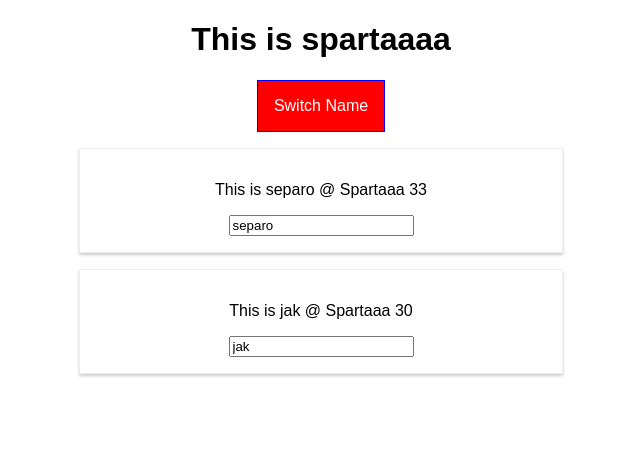
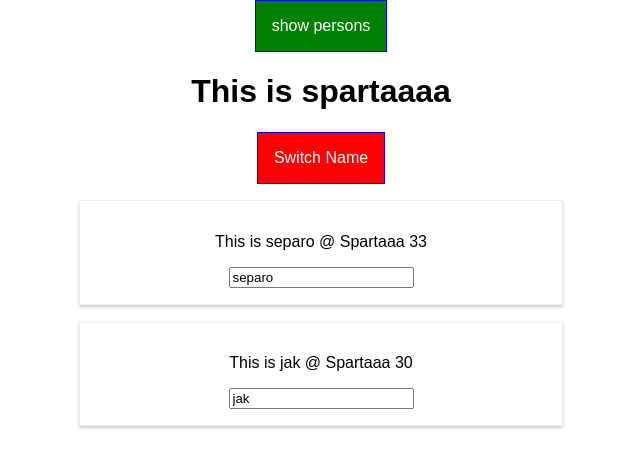
Before and after one commit to andihaki/react16, a React app: page / in a window 1280 px wide. Both pictures are taken after a click on the button "Switch Name". Shown: the top 468 px of the page, without its empty margins (319-959 px from the left). Built offline with nearby package versions, Linux system fonts and the light colour scheme.

Commit message:
belajar react lifecycle

```diff
--- a/src/components/Persons/Person/Person.js
+++ b/src/components/Persons/Person/Person.js
@@ -1,15 +1,30 @@
-import React from 'react';
+import React, { Component } from 'react';
 
 import css from './Person.css'
 
-const person = (props) => {
-    return (
-        <div className={css.Person}>
-            <p onClick={props.click}>This is {props.name} @ Spartaaa {props.age}</p>
-            <p>{props.children}</p>
-            <input type="text" onChange={props.changed} value={props.name} />
-        </div>
-    );
+class Person extends Component {
+    constructor(props){
+        super(props);
+        console.log('constructor person', props);
+    }
+
+    componentWillMount(){
+        console.log('componentWillMount person');
+    }
+
+    componentDidMount(){
+        console.log('componentDidMount person');
+    }
+    render(){
+        console.log('render person');
+        return (
+            <div className={css.Person}>
+                <p onClick={this.props.click}>This is {this.props.name} @ Spartaaa {this.props.age}</p>
+                <p>{this.props.children}</p>
+                <input type="text" onChange={this.props.changed} value={this.props.name} />
+            </div>
+        );
+    }
 };
 
-export default person;
+export default Person;
--- a/src/components/Persons/Persons.js
+++ b/src/components/Persons/Persons.js
@@ -1,23 +1,58 @@
-import React from 'react';
+import React, { PureComponent } from 'react';
 
 import Person from './Person/Person'
 
-const persons = (props) => {
+class Persons extends PureComponent {
+    constructor(props){
+        super(props);
+        console.log('constructor persons', props);
+    }
+
+    componentWillMount(){
+        console.log('componentWillMount persons');
+    }
+
+    componentDidMount(){
+        console.log('componentDidMount persons');
+    }
+
+    componentWillReceiveProps(nextProps){
+        console.log('componentWillReceiveProps persons', nextProps);
+    }
+
+    // shouldComponentUpdate(nextProps, nextState){
+    //     console.log('shouldComponentUpdate persons', nextProps, nextState);
+    //     return nextProps.persons !== this.props.persons
+    //         || nextProps.changed !== this.props.changed
+    //         || nextProps.click !== this.props.click;
+    // }
+
+    componentWillUpdate(nextProps, nextState){
+        console.log('componentWillUpdate persons', nextProps, nextState);
+    }
+
+    componentDidUpdate(){
+        console.log('componentDidUpdate persons');
+    }
+
+    render(){
+        console.log('render persons');
         return (
             // {name, age} = desctructuring
             // sama juga dengan person.name, person.age
-        props.persons.map( ({id, name, age}, index) => {
+            this.props.persons.map( ({id, name, age}, index) => {
                 return (
                     <Person
                         key={id}
                         name={name}
                         age={age}
-                    click={() => props.clicked(index)}
-                    changed={(event) => props.changed(event, id)}
+                        click={() => this.props.clicked(index)}
+                        changed={(event) => this.props.changed(event, id)}
                     />
                 )
             })
         );
+    }
 };
 
-export default persons;
+export default Persons;
--- a/src/containers/App.js
+++ b/src/containers/App.js
@@ -1,18 +1,52 @@
-import React, { Component } from 'react';
+import React, { PureComponent } from 'react';
 
 import css from './App.css';
 
 import Persons from '../components/Persons/Persons';
 import Cockpit from '../components/Cockpit/Cockpit';
 
-class App extends Component {
-  state = {
-    persons : [
-      { id: 1, name: "separo", age: 33 },
-      { id: 2, name: "jak", age: 30 },
-    ],
-    showPersons: false,
+class App extends PureComponent {
+  constructor(props){
+    super(props);
+    console.log('constructor app', props);
+    this.state = {
+      persons : [
+        { id: 1, name: "separo", age: 33 },
+        { id: 2, name: "jak", age: 30 },
+      ],
+      showPersons: false,
+    }
   }
+
+  componentWillMount(){
+    console.log('componentWillMount');
+  }
+
+  componentDidMount(){
+    console.log('componentDidMount');
+  }
+
+  // shouldComponentUpdate(nextProps, nextState){
+  //   console.log('shouldComponentUpdate', nextProps, nextState);
+  //   return nextState.persons !== this.state.persons
+  //     || nextState.showPersons !== this.state.persons;
+  // }
+
+componentWillUpdate(nextProps, nextState){
+    console.log('componentWillUpdate', nextProps, nextState);
+}
+
+componentDidUpdate(){
+    console.log('componentDidUpdate');
+}
+
+  // state = {
+  //   persons : [
+  //     { id: 1, name: "separo", age: 33 },
+  //     { id: 2, name: "jak", age: 30 },
+  //   ],
+  //   showPersons: false,
+  // }
 
   deletePersonsHandler = (personIndex) => {
     // const persons = this.state.persons;
@@ -50,6 +84,7 @@ class App extends Component {
   }
 
   render() {
+    console.log('render persons');
     let persons = null;
 
 
@@ -68,8 +103,8 @@ class App extends Component {
     }
 
     return (
-
       <div className={css.App}>
+      <button onClick={() => {this.setState({showPersons: true})}}>show persons</button>
         <Cockpit
           appTitle={this.props.title}
           showPersons={this.state.showPersons}
```
Also changed, not shown: 1 other file (tests, documents, lock files or other folders). Lines whose indentation alone changed are shown as unchanged.
